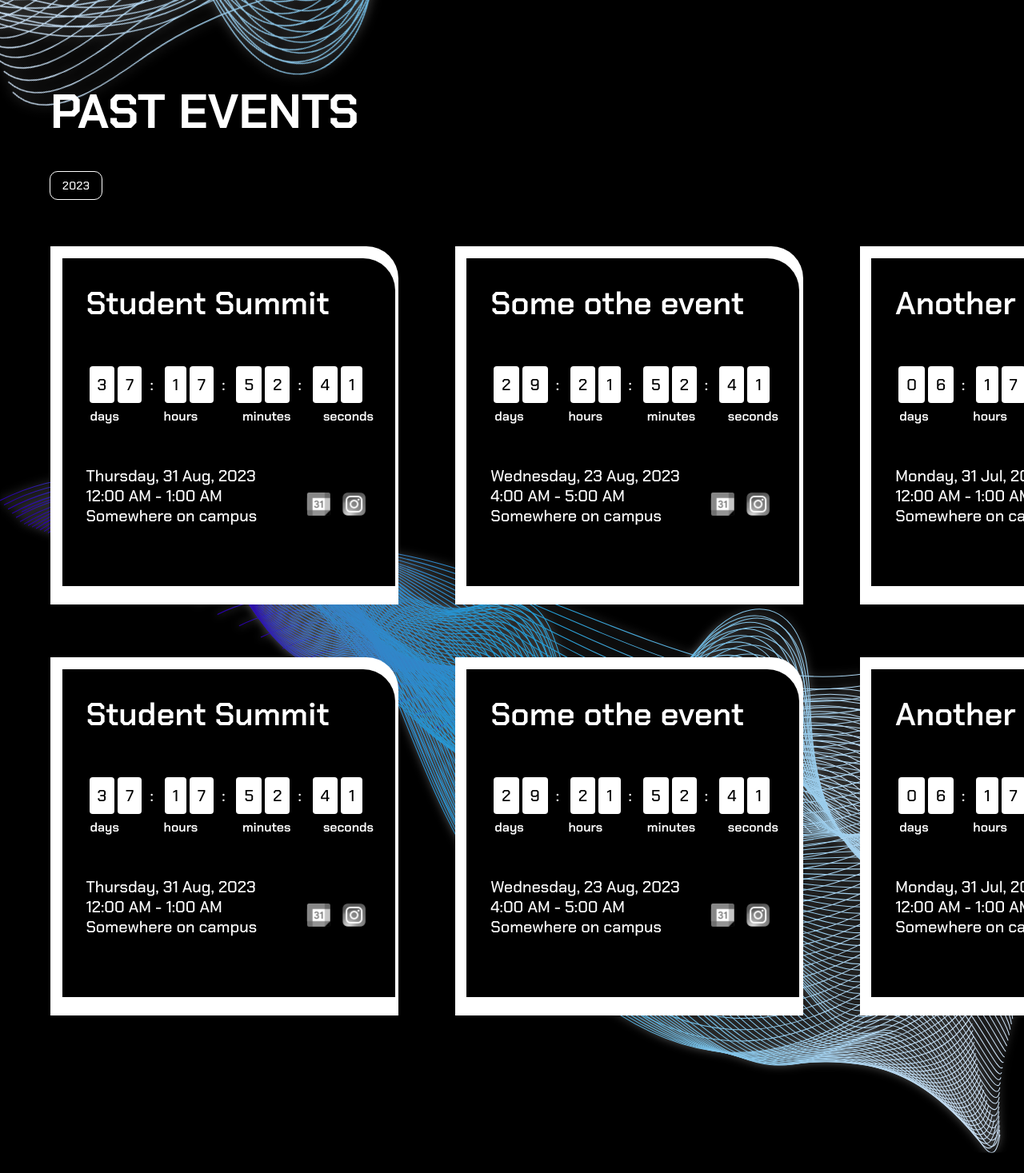
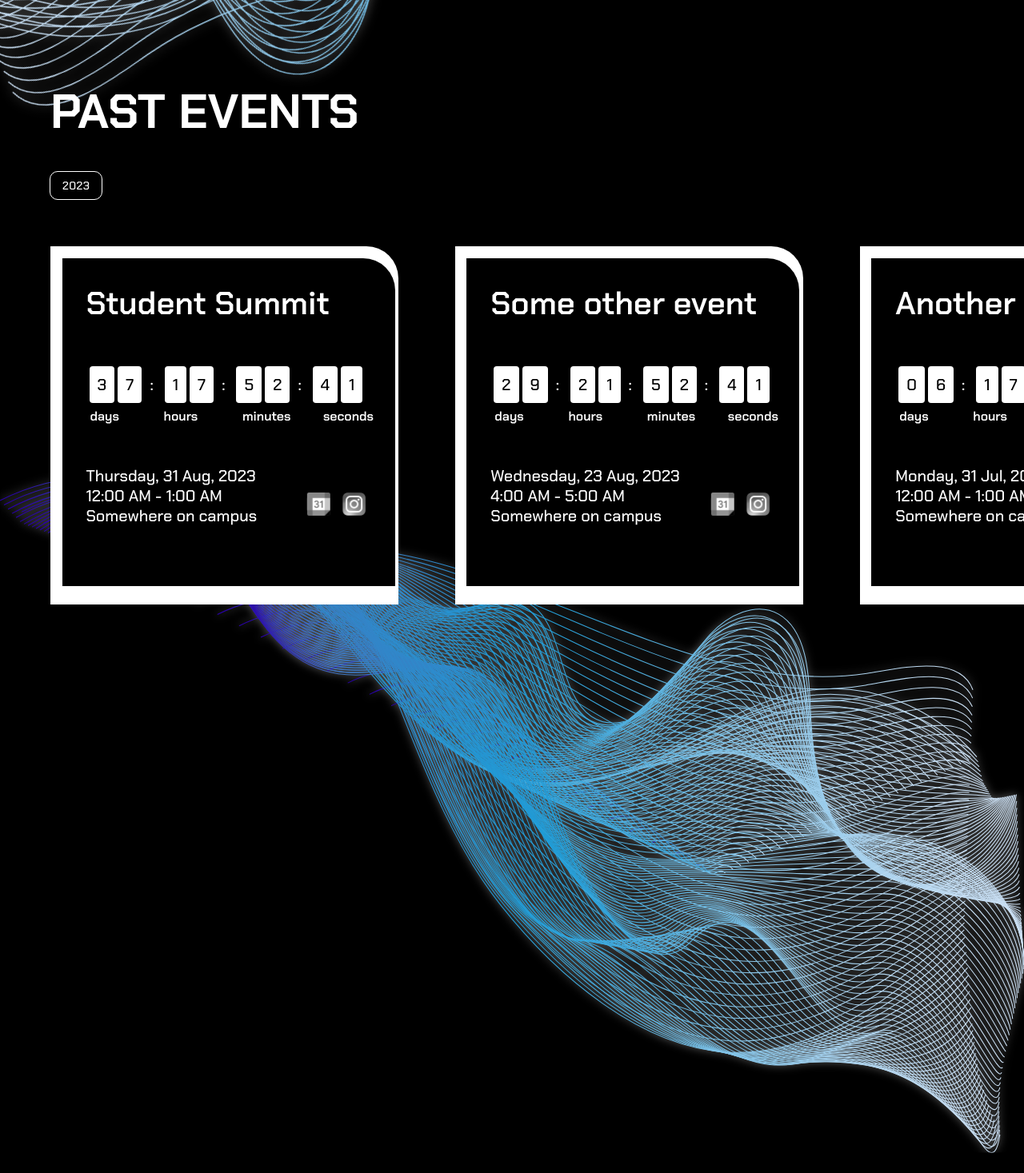
Before and after one commit to Will-Hsu/cses_webdev, a React (Create React App) app in the folder frontend/: page /events in a window 1280 px wide. Shown: the part 952-2419 px from the top of the page at 80% size. Built offline with nearby package versions, Linux system fonts and the light colour scheme.

Commit message:
implemented the map function into react

```diff
--- a/frontend/src/components/Events/Events.tsx
+++ b/frontend/src/components/Events/Events.tsx
@@ -8,6 +8,26 @@ import Button from '../Button/Button';
 
 const Events = () => {
   const styles = event_style();
+
+  // Data array for EventBoxes
+  const eventBoxesData = [
+    {
+      title: 'Student Summit',
+      targetDate: new Date('2023-08-31T00:00:00'),
+      location: 'Somewhere on campus',
+    },
+    {
+      title: 'Some other event',
+      targetDate: new Date('2023-08-23T04:00:00'),
+      location: 'Somewhere on campus',
+    },
+    {
+      title: 'Another event',
+      targetDate: new Date('2023-07-31T00:00:00'),
+      location: 'Somewhere on campus',
+    },
+    // Add more EventBox data here if needed
+  ];
 
   return (
     <div style={{ position: 'relative', overflow: 'hidden' }}>
@@ -27,6 +47,7 @@ const Events = () => {
           <h2>EVENTS</h2>
         </div>
 
+        {/* Buttons for filtering events */}
         <div
           style={{
             display: 'flex',
@@ -40,6 +61,7 @@ const Events = () => {
         </div>
         <p>&nbsp;&nbsp;&nbsp;&nbsp;&nbsp;&nbsp;&nbsp;&nbsp;&nbsp;&nbsp;&nbsp;&nbsp;&nbsp;&nbsp;</p>
 
+        {/* Render EventBoxes using map */}
         <div
           style={{
             color: 'white',
@@ -51,11 +73,14 @@ const Events = () => {
             marginLeft: '39px',
           }}
         >
+          {eventBoxesData.map((eventData, index) => (
+            <React.Fragment key={index}>
               <EventBox
-            title={'Student Summit'}
-            targetDate={new Date('2023-08-31T00:00:00')}
-            location={'Somewhere on campus'}
+                title={eventData.title}
+                targetDate={eventData.targetDate}
+                location={eventData.location}
               />
+              {/* Add space between EventBoxes */}
               <p
                 style={{
                   color: 'white',
@@ -66,28 +91,11 @@ const Events = () => {
               >
                 &nbsp;&nbsp;&nbsp;&nbsp;&nbsp;&nbsp;&nbsp;&nbsp;&nbsp;&nbsp;&nbsp;&nbsp;&nbsp;&nbsp;
               </p>
-          <EventBox
-            title={'Some othe event'}
-            targetDate={new Date('2023-08-23T04:00:00')}
-            location={'Somewhere on campus'}
-          />
-          <p
-            style={{
-              color: 'white',
-              fontSize: '20px',
-              fontFamily: 'Chakra Petch',
-              fontWeight: '500',
-            }}
-          >
-            &nbsp;&nbsp;&nbsp;&nbsp;&nbsp;&nbsp;&nbsp;&nbsp;&nbsp;&nbsp;&nbsp;&nbsp;&nbsp;&nbsp;
-          </p>
-          <EventBox
-            title={'Another event'}
-            targetDate={new Date('2023-07-31T00:00:00')}
-            location={'Somewhere on campus'}
-          />
+            </React.Fragment>
+          ))}
         </div>
 
+        {/* Button for displaying all events */}
         <div
           style={{
             display: 'flex',
@@ -117,6 +125,7 @@ const Events = () => {
           <h2> PAST EVENTS</h2>
         </div>
 
+        {/* Buttons for filtering past events */}
         <div
           style={{
             display: 'flex',
@@ -129,6 +138,7 @@ const Events = () => {
         </div>
         <p>&nbsp;&nbsp;&nbsp;&nbsp;&nbsp;&nbsp;&nbsp;&nbsp;&nbsp;</p>
 
+        {/* Render Past EventBoxes using map */}
         <div
           style={{
             color: 'white',
@@ -140,11 +150,14 @@ const Events = () => {
             marginLeft: '39px',
           }}
         >
+          {eventBoxesData.map((eventData, index) => (
+            <React.Fragment key={index}>
               <EventBox
-            title={'Student Summit'}
-            targetDate={new Date('2023-08-31T00:00:00')}
-            location={'Somewhere on campus'}
+                title={eventData.title}
+                targetDate={eventData.targetDate}
+                location={eventData.location}
               />
+              {/* Add space between EventBoxes */}
               <p
                 style={{
                   color: 'white',
@@ -155,83 +168,8 @@ const Events = () => {
               >
                 &nbsp;&nbsp;&nbsp;&nbsp;&nbsp;&nbsp;&nbsp;&nbsp;&nbsp;&nbsp;&nbsp;&nbsp;&nbsp;&nbsp;
               </p>
-          <EventBox
-            title={'Some othe event'}
-            targetDate={new Date('2023-08-23T04:00:00')}
-            location={'Somewhere on campus'}
-          />
-          <p
-            style={{
-              color: 'white',
-              fontSize: '20px',
-              fontFamily: 'Chakra Petch',
-              fontWeight: '500',
-            }}
-          >
-            &nbsp;&nbsp;&nbsp;&nbsp;&nbsp;&nbsp;&nbsp;&nbsp;&nbsp;&nbsp;&nbsp;&nbsp;&nbsp;&nbsp;
-          </p>
-          <EventBox
-            title={'Another event'}
-            targetDate={new Date('2023-07-31T00:00:00')}
-            location={'Somewhere on campus'}
-          />
-        </div>
-        <p
-          style={{
-            color: 'white',
-            fontSize: '20px',
-            fontFamily: 'Chakra Petch',
-            fontWeight: '500',
-          }}
-        >
-          &nbsp;&nbsp;&nbsp;&nbsp;&nbsp;&nbsp;&nbsp;&nbsp;&nbsp;&nbsp;&nbsp;&nbsp;&nbsp;&nbsp;
-        </p>
-        <div
-          style={{
-            color: 'white',
-            fontSize: '20px',
-            fontFamily: 'Chakra Petch',
-            fontWeight: '700',
-            display: 'flex',
-            flexDirection: 'row',
-            marginLeft: '39px',
-          }}
-        >
-          <EventBox
-            title={'Student Summit'}
-            targetDate={new Date('2023-08-31T00:00:00')}
-            location={'Somewhere on campus'}
-          />
-          <p
-            style={{
-              color: 'white',
-              fontSize: '20px',
-              fontFamily: 'Chakra Petch',
-              fontWeight: '500',
-            }}
-          >
-            &nbsp;&nbsp;&nbsp;&nbsp;&nbsp;&nbsp;&nbsp;&nbsp;&nbsp;&nbsp;&nbsp;&nbsp;&nbsp;&nbsp;
-          </p>
-          <EventBox
-            title={'Some othe event'}
-            targetDate={new Date('2023-08-23T04:00:00')}
-            location={'Somewhere on campus'}
-          />
-          <p
-            style={{
-              color: 'white',
-              fontSize: '20px',
-              fontFamily: 'Chakra Petch',
-              fontWeight: '500',
-            }}
-          >
-            &nbsp;&nbsp;&nbsp;&nbsp;&nbsp;&nbsp;&nbsp;&nbsp;&nbsp;&nbsp;&nbsp;&nbsp;&nbsp;&nbsp;
-          </p>
-          <EventBox
-            title={'Another event'}
-            targetDate={new Date('2023-07-31T00:00:00')}
-            location={'Somewhere on campus'}
-          />
+            </React.Fragment>
+          ))}
         </div>
       </Container>
     </div>
```
Lines whose indentation alone changed are shown as unchanged.
